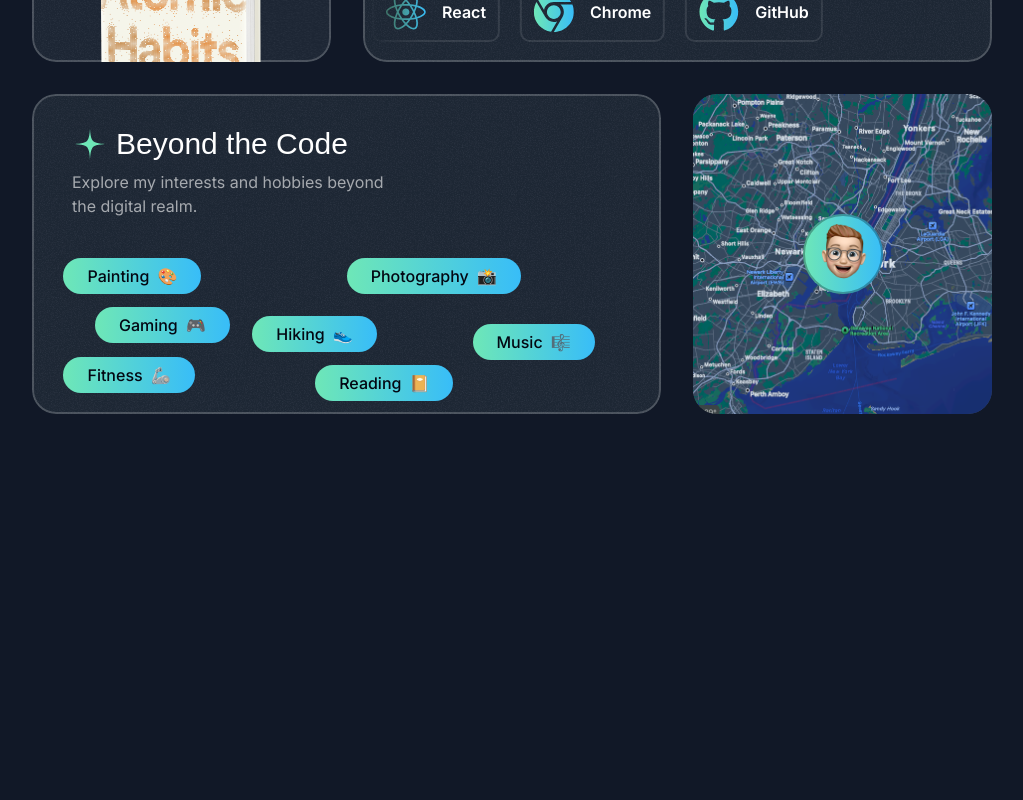
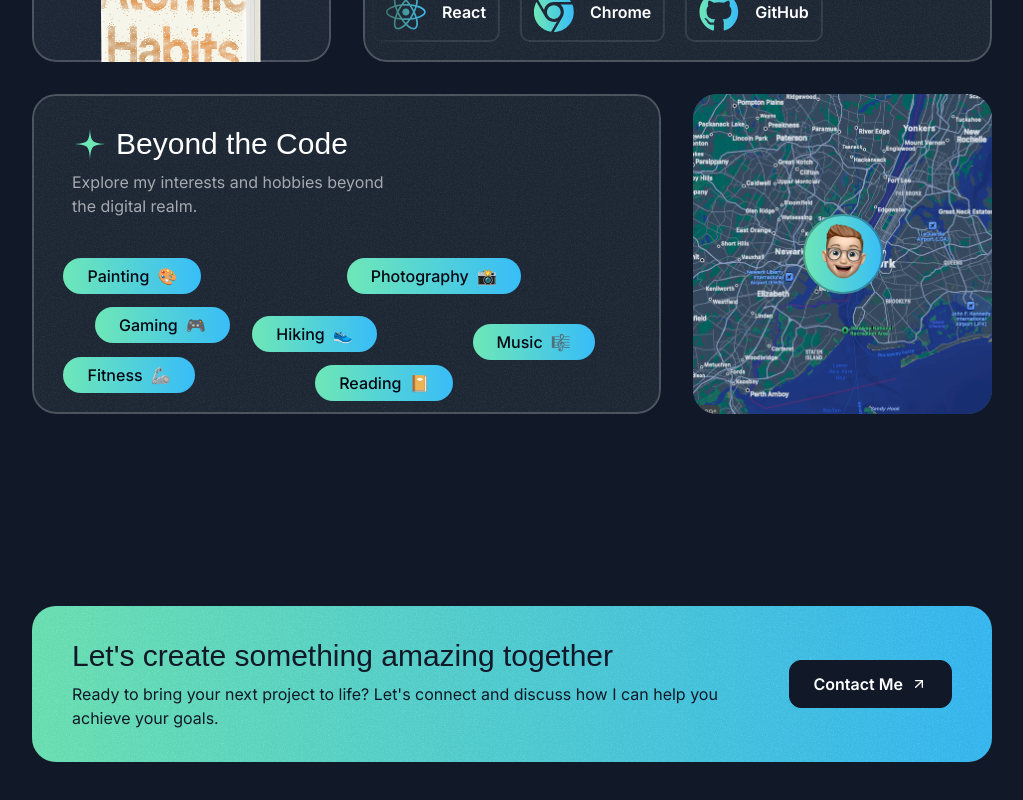
Before and after one commit to Xavier-Tse/React-Portfolio, a Next.js app: page / in a window 1280 px wide. Shown: the part 4366-5166 px from the top of the page, without its empty margins (128-1151 px from the left). Before the commit the page ends 4892 px from the top, so only its background shows below. Built offline with nearby package versions, Linux system fonts and the light colour scheme; a web font is replaced by a local one.

Commit message:
feat: call to action section

```diff
--- a/src/app/page.tsx
+++ b/src/app/page.tsx
@@ -4,6 +4,7 @@
 import {TapeSection} from "@/sections/Tape";
 import {TestimonialsSection} from "@/sections/Testimonials";
 import {AboutSection} from "@/sections/About";
+import {ContactSection} from "@/sections/Contact";
 
 export default function Home() {
   return (
@@ -14,6 +15,7 @@
       <TapeSection />
       <TestimonialsSection />
       <AboutSection />
+      <ContactSection />
     </div>
   );
 }
--- a/src/sections/Contact.tsx
+++ b/src/sections/Contact.tsx
@@ -1,3 +1,38 @@
+import ArrowRightIcon from '@/assets/icons/arrow-up-right.svg';
+import grainImage from "@/assets/images/grain.jpg";
+
 export const ContactSection = () => {
-  return <div>Contact Section</div>;
+  return (
+    <div className="py-16 pt-12 lg:py-24 lg:pt-20">
+      <div className="container">
+        <div className="bg-gradient-to-r from-emerald-300 to-sky-400 text-gray-900 py-8 px-10 rounded-3xl text-center md:text-left relative overflow-hidden z-0">
+          <div
+            className="absolute inset-0 opacity-5 -z-10"
+            style={{
+              backgroundImage: `url(${grainImage.src})`,
+            }}
+          ></div>
+          <div className="flex flex-col md:flex-row gap-8 md:gap-16 items-center">
+            <div>
+              <h2 className="font-serif text-2xl md:text-3xl">
+                {/* eslint-disable-next-line react/no-unescaped-entities */}
+                Let's create something amazing together
+              </h2>
+              <p className="text-sm md:text-base mt-2">
+                {/* eslint-disable-next-line react/no-unescaped-entities */}
+                Ready to bring your next project to life? Let's connect and discuss how I can help you achieve your
+                goals.
+              </p>
+            </div>
+            <div>
+              <button className="text-white bg-gray-900 inline-flex items-center px-6 h-12 rounded-xl gap-2 w-max border border-gray-900">
+                <span className="font-semibold">Contact Me</span>
+                <ArrowRightIcon className="size-4"/>
+              </button>
+            </div>
+          </div>
+        </div>
+      </div>
+    </div>
+  );
 };
```
